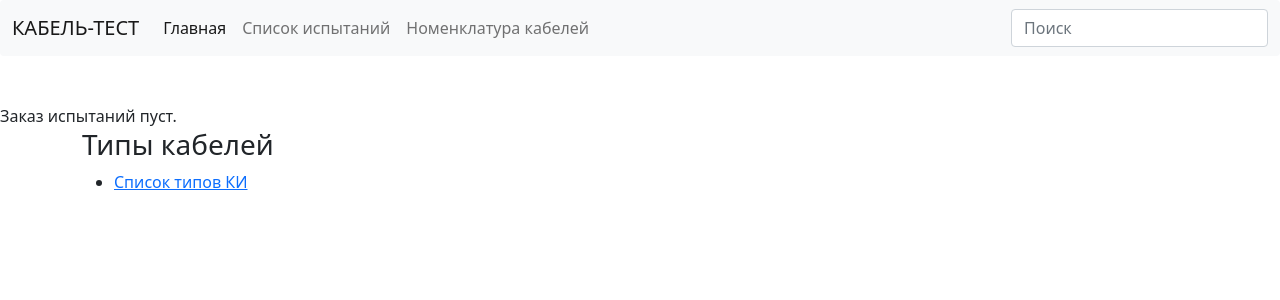
After one commit to shocknik/tests, a Django app: page /cables/ in a window 1280 px wide. The commit adds this page. Shown: the top 300 px of the page. Run offline with Django 3.2, Linux system fonts and the light colour scheme; data that the repository does not hold is empty; parts of the project's set-up code (start-up, migrations or seed data) failed here and were passed over.

Commit message:
Views и temlates для Cables

```diff
--- a/cables/models.py
+++ b/cables/models.py
@@ -1,4 +1,5 @@
 from django.db import models
+from django.urls import reverse
 
 
 
@@ -12,6 +13,9 @@ class Category(models.Model):
 
     def __str__(self):
         return self.name
+
+    def get_absolute_url(self):
+        return reverse('cables:cab_by_category', kwargs={'pk': self.pk})
 
 
 
--- /dev/null
+++ b/cables/templates/cables/cables_t/list.html
@@ -0,0 +1,24 @@
+{% extends "tests_app/base.html" %}
+{% load static %}
+{% block title %}
+    {% if category %}{{ category.name }}{% else %}Номенклатура КИ{% endif %}
+{% endblock %}
+{% block content %}
+    <main class="container">
+        <div class="row">
+            <div class="col-md-3">
+                <h3>Типы кабелей</h3>
+                <ul>
+                    <li {% if not category %}class="selected"{% endif %}>
+                        <a href="{% url "cables:cab_list" %}">Список типов КИ</a>
+                    </li>
+                    {% for cat in categories %}
+                        <li {% if category.pk == cat.pk %}class="selected"{% endif %}>
+                            <a href="{{ cat.get_absolute_url }}">{{ cat.name }}</a>
+                        </li>
+                    {% endfor %}
+                </ul>
+            </div>
+        </div>
+    </main>
+{% endblock %}
--- /dev/null
+++ b/cables/urls.py
@@ -0,0 +1,10 @@
+from django.urls import path, include
+
+from . import views
+
+app_name = 'cables'
+urlpatterns = [
+    path('', views.cab_list, name='cab_list'),
+    path('category/<int:pk>', views.cab_list, name='cab_by_category'),
+
+]
--- a/cables/views.py
+++ b/cables/views.py
@@ -1,4 +1,17 @@
-from django.shortcuts import render
+from django.shortcuts import render, get_object_or_404
+from .models import Cable, Category
 
 
-# Create your views here.
+def cab_list(request):
+    category = None
+    categories = Category.objects.all().order_by('pk')
+    cables = Cable.objects.all()
+    mark = Cable.objects.filter(category=category)
+
+    return render(request, 'cables/cables_t/list.html',
+                  {'cables': cables,
+                   'category': category,
+                   'categories': categories,
+                   'mark': mark,
+
+                   })
--- a/tests/urls.py
+++ b/tests/urls.py
@@ -21,4 +21,5 @@ urlpatterns = [
     path('tests_app/', include('tests_app.urls')),
     path('admin/', admin.site.urls),
     path('cart/', include('cart.urls')),
+    path('cables/', include('cables.urls')),
 ]
--- a/tests_app/templates/tests_app/base.html
+++ b/tests_app/templates/tests_app/base.html
@@ -21,6 +21,10 @@
                 <li class="nav-item">
                     <a class="nav-link" href="/test_list"><font style="vertical-align: inherit;"><font
                             style="vertical-align: inherit;">Список испытаний</font></font></a>
+                </li>
+                <li class="nav-item">
+                    <a class="nav-link" href="/cables"><font style="vertical-align: inherit;"><font
+                            style="vertical-align: inherit;">Номенклатура кабелей</font></font></a>
                 </li>
             </ul>
             <form>
```
